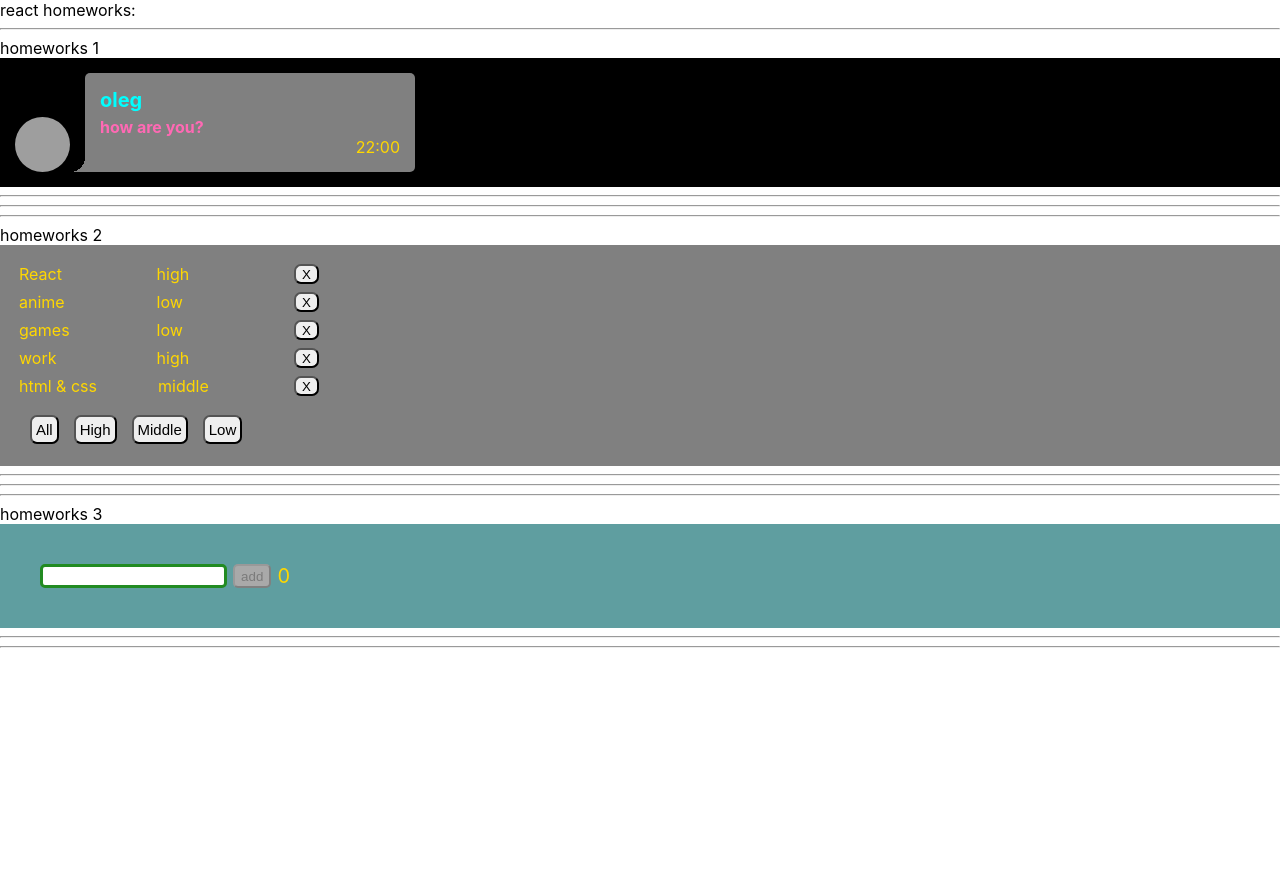
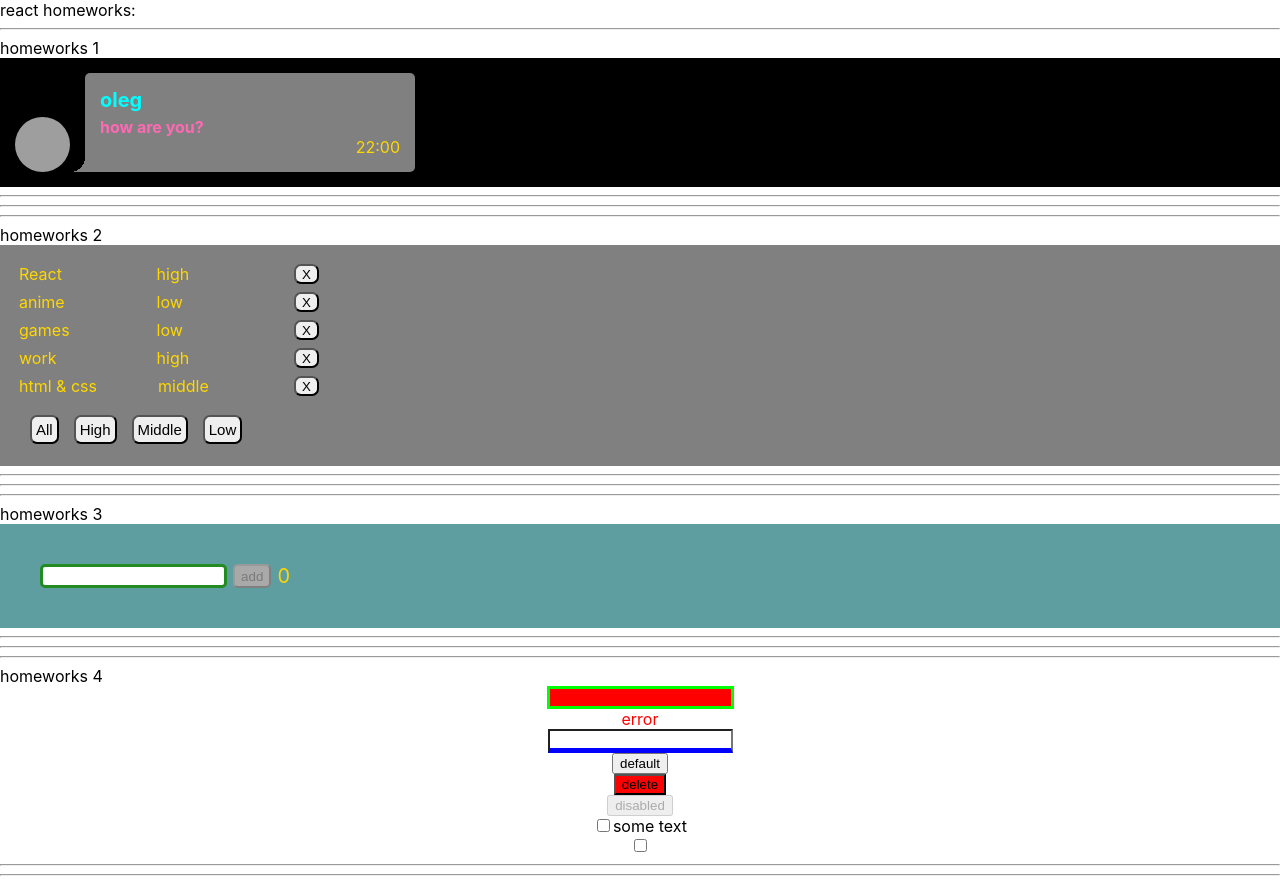
Before and after one commit to oleg-lego-lego/works_by_ignat, a React (Create React App) app: page / in a window 1280 px wide. Before the commit the page ends 800 px from the top, so only its background shows below. Built offline with nearby package versions, Linux system fonts and the light colour scheme; grey boxes are pictures that could not be loaded.

Commit message:
fixed the logic SuperInputText

```diff
--- a/src/p1-main/m1-ui/u1-app/App.tsx
+++ b/src/p1-main/m1-ui/u1-app/App.tsx
@@ -3,6 +3,7 @@ import s from './App.module.css'
 import HW1 from '../../../p2-homeworks/h1/HW1'
 import HW2 from "../../../p2-homeworks/h2/HW2";
 import HW3 from "../../../p2-homeworks/h3/HW3";
+import HW4 from "../../../p2-homeworks/h4/HW4";
 
 function App() {
     return (
@@ -11,7 +12,7 @@ function App() {
             <HW1/>
             <HW2/>
             <HW3/>
-            {/*<HW4/>*/}
+            <HW4/>
             {/*<HW5/>*/}
         </div>
     )
--- a/src/p2-homeworks/h4/common/c1-SuperInputText/SuperInputText.tsx
+++ b/src/p2-homeworks/h4/common/c1-SuperInputText/SuperInputText.tsx
@@ -39,7 +39,7 @@ const SuperInputText: React.FC<SuperInputTextPropsType> = (
     }
 
     const finalSpanClassName = `${s.error} ${spanClassName ? spanClassName : ''}`
-    const finalInputClassName = `${s.errorInput} ${className}` // need to fix with (?:) and s.superInput
+    const finalInputClassName = `${s.input} ${error ? s.errorInput : s.superInput} ${className}` // need to fix with (?:) and s.superInput
 
     return (
         <>
```
